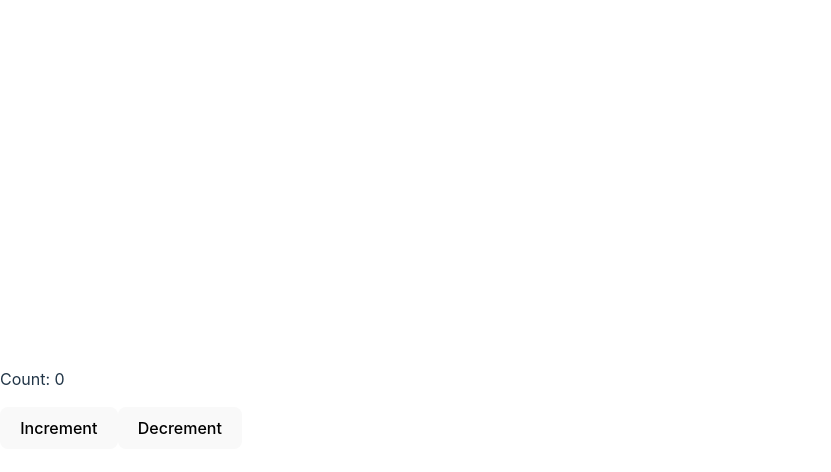
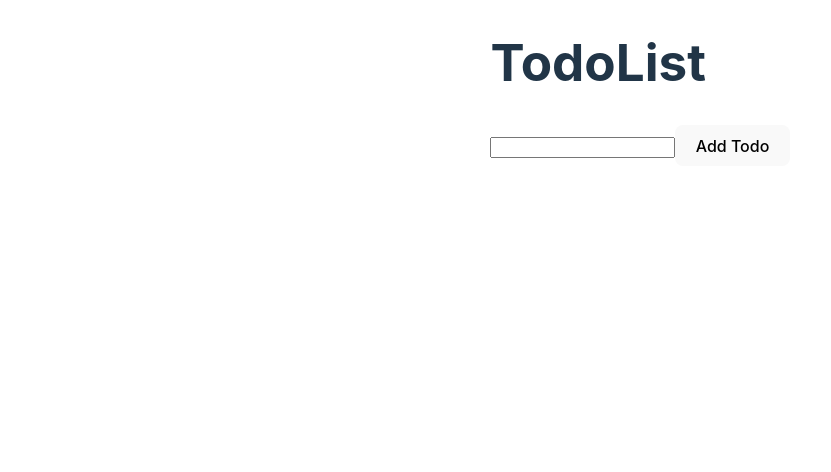
Before and after one commit to RNekoCloud/redux-toolkit, a React (Vite) app: page / in a window 1280 px wide. Shown: the top 472 px of the page, without its empty margins (0-831 px from the left). Built offline with nearby package versions, Linux system fonts and the light colour scheme.

Commit message:
feat: add todo

```diff
--- a/src/App.tsx
+++ b/src/App.tsx
@@ -1,9 +1,11 @@
-import { Counter } from "./Components/Counter";
+// import { Counter } from "./Components/Counter";
+import TodoList from "./Components/Todolist";
 
 export const App = () => {
    return (
       <div>
-         <Counter />
+         <h1>TodoList</h1>
+         <TodoList />
       </div>
    );
 };
--- /dev/null
+++ b/src/Components/Todolist.tsx
@@ -0,0 +1,57 @@
+// src/components/TodoList.tsx
+
+import { useState } from "react";
+import { useSelector, useDispatch } from "react-redux";
+import { RootState, AppDispatch } from "../Store/index.todo";
+import { addTodo, toggleTodo, deleteTodo } from "../Store/todoSlice";
+
+const TodoList = () => {
+   const todos = useSelector((state: RootState) => state.todo.todos);
+   const dispatch = useDispatch<AppDispatch>();
+   const [newTodoText, setNewTodoText] = useState("");
+
+   const handleAddTodo = () => {
+      if (newTodoText.trim() !== "") {
+         dispatch(addTodo(newTodoText));
+         setNewTodoText("");
+      }
+   };
+
+   const handleToggleTodo = (id: number) => {
+      dispatch(toggleTodo(id));
+   };
+
+   const handleDeleteTodo = (id: number) => {
+      dispatch(deleteTodo(id));
+   };
+
+   return (
+      <div>
+         <input
+            type='text'
+            value={newTodoText}
+            onChange={(e) => setNewTodoText(e.target.value)}
+         />
+         <button onClick={handleAddTodo}>Add Todo</button>
+         <ul>
+            {todos.map((todo) => (
+               <li key={todo.id}>
+                  <span
+                     style={{
+                        textDecoration: todo.done ? "line-through" : "none",
+                     }}
+                     onClick={() => handleToggleTodo(todo.id)}
+                  >
+                     {todo.text}
+                  </span>
+                  <button onClick={() => handleDeleteTodo(todo.id)}>
+                     Delete
+                  </button>
+               </li>
+            ))}
+         </ul>
+      </div>
+   );
+};
+
+export default TodoList;
--- /dev/null
+++ b/src/Store/index.todo.ts
@@ -0,0 +1,16 @@
+// src/store/index.ts
+
+import { configureStore } from "@reduxjs/toolkit";
+import todoReducer from "./todoSlice"; // Import reducer to-do list
+
+const store = configureStore({
+   reducer: {
+      todo: todoReducer, // Add to-do list reducer
+      // ...Tambahkan reducer lain jika Anda membutuhkannya di sini...
+   },
+});
+
+export type RootState = ReturnType<typeof store.getState>;
+export type AppDispatch = typeof store.dispatch;
+
+export default store;
--- /dev/null
+++ b/src/Store/todoSlice.ts
@@ -0,0 +1,44 @@
+// src/store/todoSlice.ts
+
+import { createSlice, PayloadAction } from "@reduxjs/toolkit";
+
+interface Todo {
+   id: number;
+   text: string;
+   done: boolean;
+}
+
+interface TodoState {
+   todos: Todo[];
+}
+
+const initialState: TodoState = {
+   todos: [],
+};
+
+const todoSlice = createSlice({
+   name: "todo",
+   initialState,
+   reducers: {
+      addTodo: (state, action: PayloadAction<string>) => {
+         const newTodo: Todo = {
+            id: Date.now(),
+            text: action.payload,
+            done: false,
+         };
+         state.todos.push(newTodo);
+      },
+      toggleTodo: (state, action: PayloadAction<number>) => {
+         const todo = state.todos.find((todo) => todo.id === action.payload);
+         if (todo) {
+            todo.done = !todo.done;
+         }
+      },
+      deleteTodo: (state, action: PayloadAction<number>) => {
+         state.todos = state.todos.filter((todo) => todo.id !== action.payload);
+      },
+   },
+});
+
+export const { addTodo, toggleTodo, deleteTodo } = todoSlice.actions;
+export default todoSlice.reducer;
--- a/src/index.css
+++ b/src/index.css
@@ -26,7 +26,7 @@ a:hover {
 body {
    margin: 0;
    display: flex;
-  place-items: center;
+   justify-content: center;
    min-width: 320px;
    min-height: 100vh;
 }
--- a/src/main.tsx
+++ b/src/main.tsx
@@ -3,7 +3,7 @@ import ReactDOM from "react-dom/client";
 //mengimpor Komponen App dari "./App"
 import { App } from "./App";
 //mengimpor store yang telah dikonfigurasi dari "./Store"
-import store from "./Store";
+import store from "./Store/index.todo";
 //mengimpor Provider dari "react-redux" untuk menyediakan store pada seluruh komponen aplikasi
 import { Provider } from "react-redux";
 //mengimpor file css global "./index.css"
```
Lines whose indentation alone changed are shown as unchanged.
